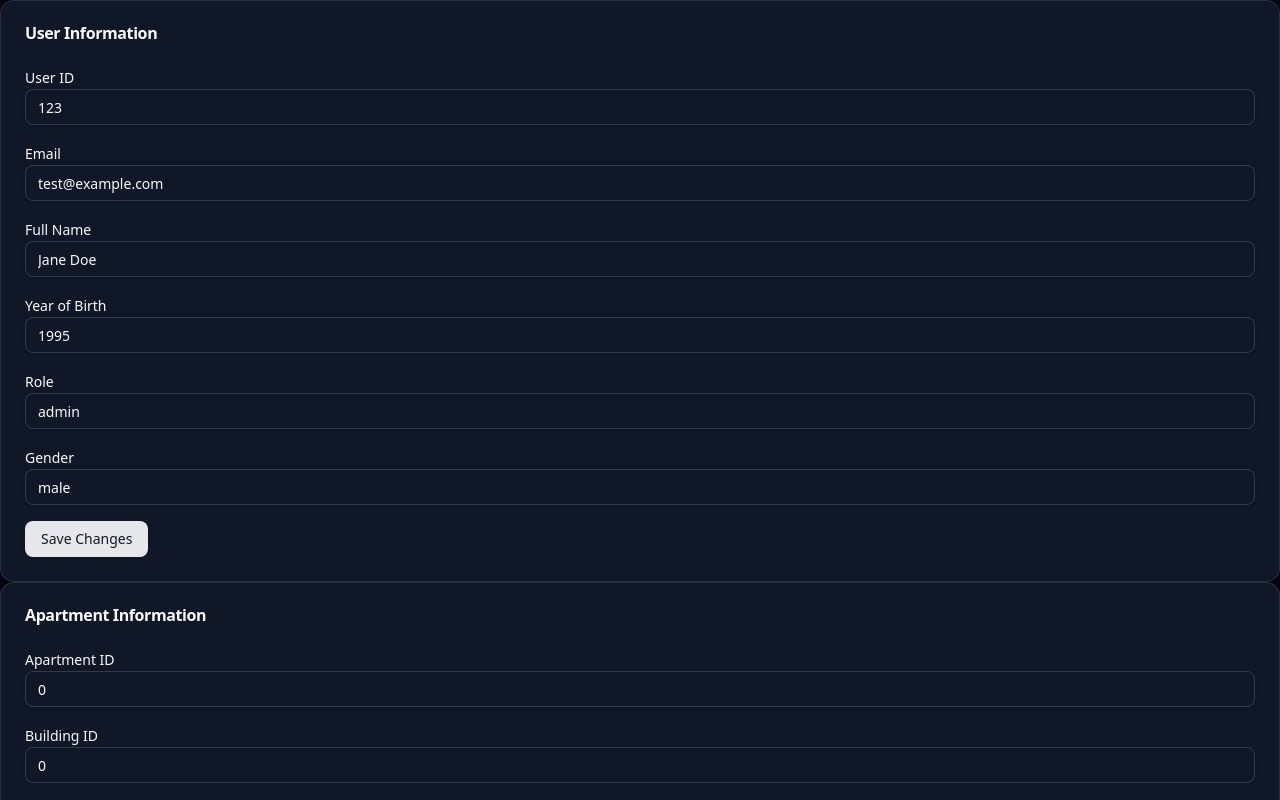
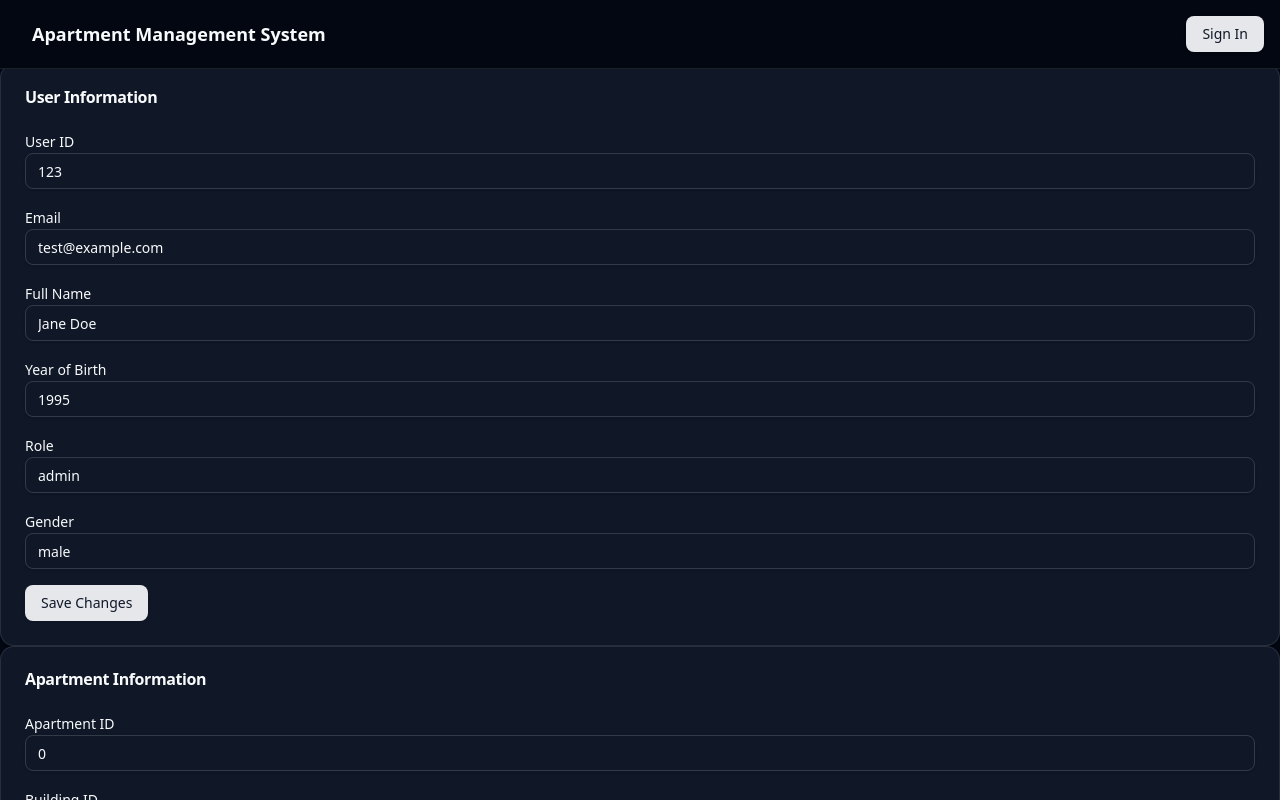
Before and after one commit to whiteou7/IT3180-2025I-SE02, a Next.js app: page /test in a window 1280 px wide. Shown: the top 800 px of the page. Built offline with nearby package versions, Linux system fonts and the light colour scheme; no server answers; the database is empty.

Commit message:
feat: header

```diff
--- /dev/null
+++ b/components/Header.tsx
@@ -0,0 +1,20 @@
+import Link from "next/link"
+import { useRouter } from "next/router"
+import { Button } from "./ui/button"
+
+export default function Header() {
+  const router = useRouter()
+
+  return (
+    <header className="fixed flex items-center justify-between p-4 border-b w-full bg-background z-10">
+      <Link href="/">
+        <h1 className="text-lg font-bold mx-4 hover:text-primary">Apartment Management System</h1>
+      </Link>
+      {router.pathname !== "/login" && (
+        <Button asChild>
+          <Link href="/login">Sign In</Link>
+        </Button>
+      )}
+    </header>
+  )
+}
--- a/pages/_app.tsx
+++ b/pages/_app.tsx
@@ -2,13 +2,16 @@
 import type { AppProps } from "next/app"
 import "../styles/globals.css"
 import { Toaster } from "sonner"
+import Header from "../components/Header"
 
 function MyApp({ Component, pageProps }: AppProps) {
   return (
     <>
-      <Component {...pageProps} />
-      <Toaster position="top-center" richColors />
-    </>
+      <Header />
+      <main className="pt-16">
+        < Component {...pageProps} />
+      </main>
+      <Toaster position="top-center" richColors /></>
   )
 }
 
```
